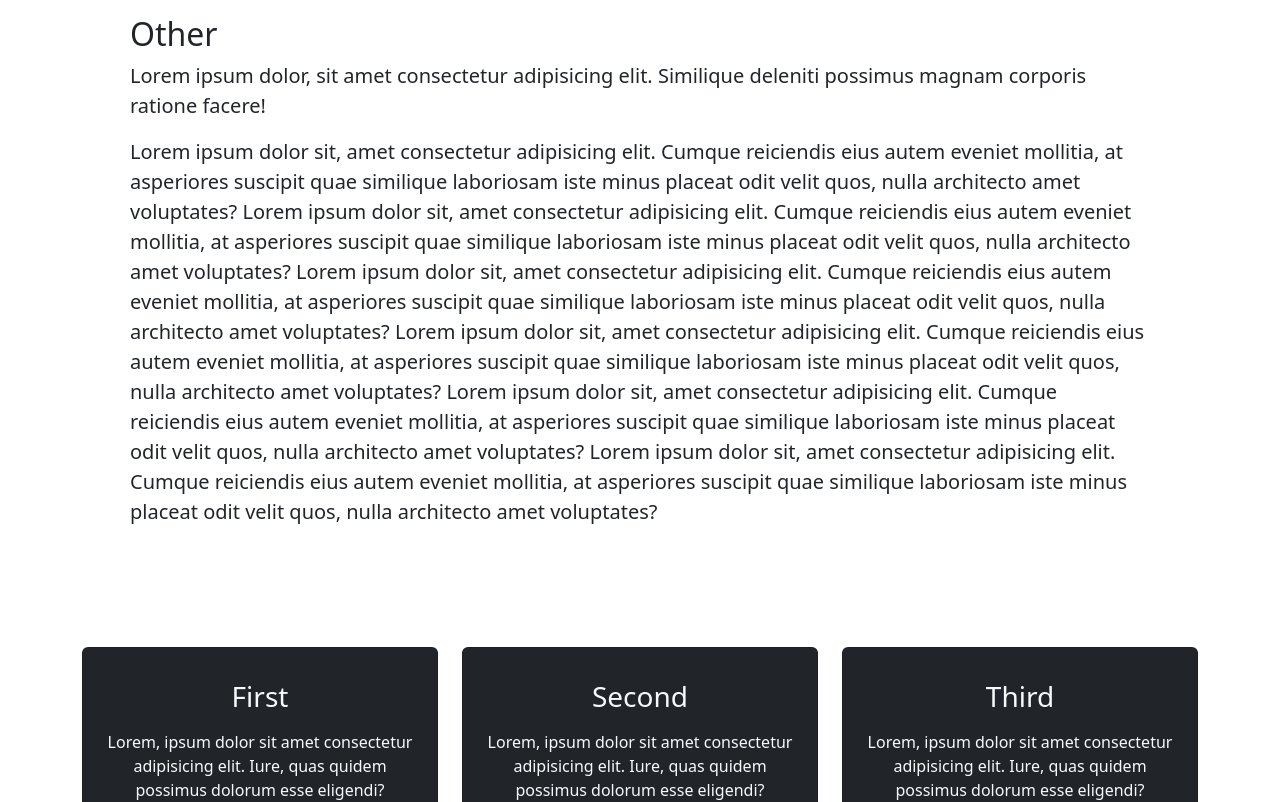
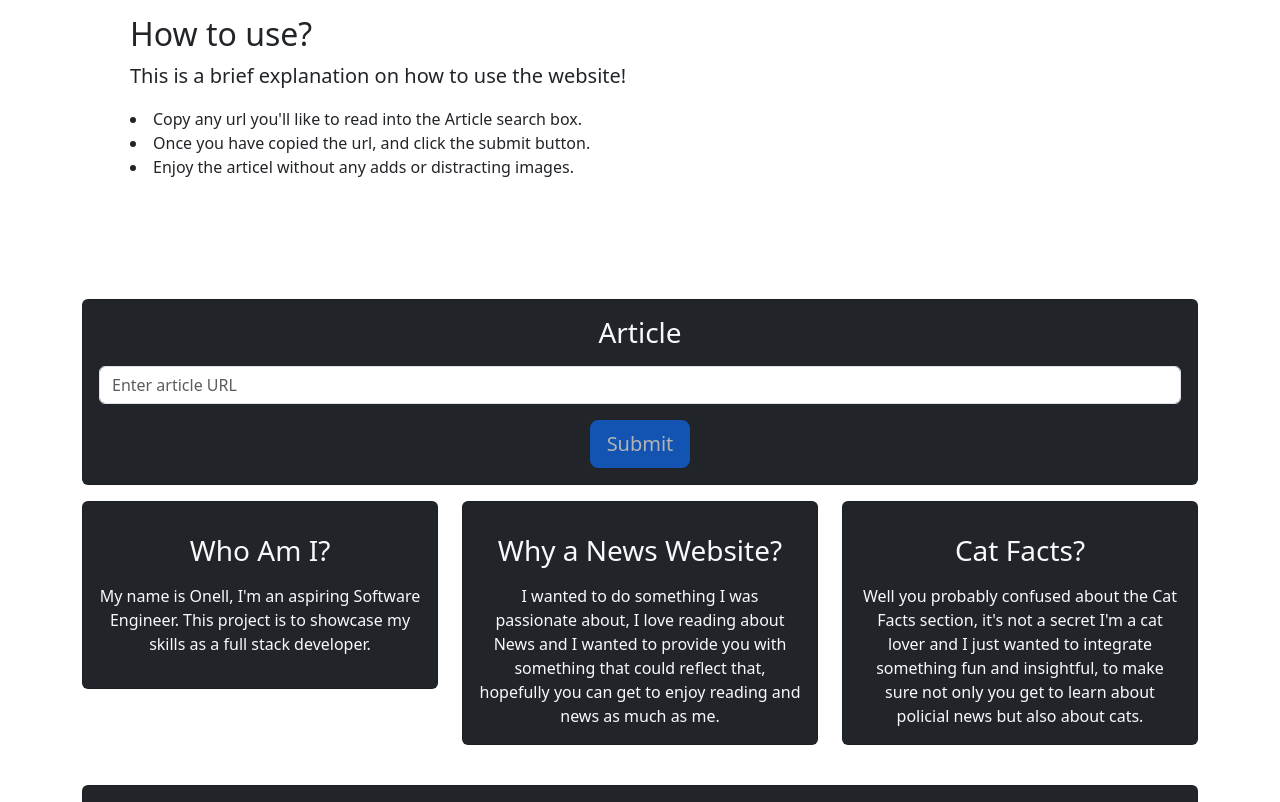
Before and after one commit to aquinoonell/Oversearch-news-app, a React (Vite) app: page / in a window 1280 px wide. Shown: the part 1840-2642 px from the top of the page. Built offline with nearby package versions, Linux system fonts and the light colour scheme.

Commit message:
Cleaning some code and polishing some text

```diff
--- /dev/null
+++ b/src/component/articles.jsx
@@ -0,0 +1,74 @@
+import React, { useState } from "react";
+import axios from "axios";
+
+const ArticleFetcher = () => {
+  const [loading, setLoading] = useState(false);
+  const [article, setArticle] = useState(null);
+  const [error, setError] = useState(null);
+  const [articleUrl, setArticleUrl] = useState(""); // Store URL input
+
+  const fetchArticle = async () => {
+    setLoading(true);
+    setError(null);
+
+    try {
+      const response = await axios.get("http://localhost:5100/fetch-article", {
+        params: { url: articleUrl }, // Send the article URL as a query parameter
+      });
+      setArticle(response.data.article); // Assuming the server returns the article in this structure
+    } catch (err) {
+      console.log(err.response || err);
+      setError("Failed to fetch the article.");
+    } finally {
+      setLoading(false);
+    }
+  };
+
+  return (
+    <section className="p-2">
+      <div className="container">
+        <div className="row text-center g-4">
+          <div className="col-md">
+            <div className="card bg-dark text-light">
+              <div className="card-body text-center">
+                <h3 className="card-title mb-3">Article</h3>
+
+                <input
+                  type="text"
+                  value={articleUrl}
+                  onChange={(e) => setArticleUrl(e.target.value)}
+                  placeholder="Enter article URL"
+                  className="form-control mb-3"
+                />
+
+                {error && (
+                  <Alert variant="danger" className="mt-3">
+                    {error}
+                  </Alert>
+                )}
+                <button
+                  onClick={fetchArticle}
+                  className="btn btn-primary btn-lg btn-expand-sm"
+                  type="submit"
+                  disabled={loading || !articleUrl}
+                >
+                  {loading ? "Subscribing..." : "Submit"}
+                </button>
+                {article && (
+                  <div
+                    className="card-text mt-3"
+                    style={{ maxHeight: "300px", overflowY: "auto" }}
+                  >
+                    {article}
+                  </div>
+                )}
+              </div>
+            </div>
+          </div>
+        </div>
+      </div>
+    </section>
+  );
+};
+
+export default ArticleFetcher;
--- a/src/component/cats.jsx
+++ b/src/component/cats.jsx
@@ -2,20 +2,20 @@ import { useState } from "react";
 import axios from "axios";
 
 const CatFact = () => {
-    const [fact, setFact] = useState(""); // State for storing the cat fact
-    const [isLoading, setIsLoading] = useState(false); // State to handle loading state
-    const [error, setError] = useState(null); // State for handling errors
+  const [fact, setFact] = useState("");
+  const [isLoading, setIsLoading] = useState(false);
+  const [error, setError] = useState(null);
 
   const fetchCatFact = async () => {
-        setIsLoading(true); // Set loading to true when the request starts
-        setError(null); // Reset error state
+    setIsLoading(true);
+    setError(null);
 
     try {
       const response = await axios.get("https://catfact.ninja/fact");
       const catFact = response.data.fact;
-            setFact(catFact); // Set the fetched fact to state
+      setFact(catFact);
 
-            // Log the fact and the fact length
+      // Log the fact and the fact length,
       console.log("Received cat fact:", catFact);
       console.log("Fact length:", catFact.length);
     } catch (error) {
--- a/src/component/newsletter.jsx
+++ b/src/component/newsletter.jsx
@@ -14,7 +14,7 @@ const NewsletterForm = () => {
 
         try {
             // Send POST request to the backend
-            const response = await axios.post("http://localhost:5100/api/subs", { email });
+            const response = await axios.post("http://localhost:5200/api/subs", { email });
 
             if (response.data.success) {
                 setMessage("Successfully subscribed!");
--- a/src/component/rows.jsx
+++ b/src/component/rows.jsx
@@ -10,12 +10,13 @@ function RowGrid() {
             <div class="col-md">
               <div class="card bg-dark text-light">
                 <div class="card-body text-center">
-                  <div class="h1 mb-3">
-                  </div>
-                  <h3 class="card-title mb-3" href=" ">First</h3>
-                  <p class="card-text">
-                    Lorem, ipsum dolor sit amet consectetur adipisicing elit.
-                    Iure, quas quidem possimus dolorum esse eligendi?
+                  <div class="h1 mb-3"></div>
+                  <h3 class="card-title mb-3" href=" ">
+                    Who Am I?
+                  </h3>
+                  <p class="col-md">
+                    My name is Onell, I'm an aspiring Software Engineer. This
+                    project is to showcase my skills as a full stack developer.
                   </p>
                 </div>
               </div>
@@ -23,12 +24,13 @@ function RowGrid() {
             <div class="col-md">
               <div class="card bg-dark text-light">
                 <div class="card-body text-center">
-                  <div class="h1 mb-3">
-                  </div>
-                  <h3 class="card-title mb-3">Second</h3>
+                  <div class="h1 mb-3"></div>
+                  <h3 class="card-title mb-3">Why a News Website?</h3>
                   <p class="card-text">
-                    Lorem, ipsum dolor sit amet consectetur adipisicing elit.
-                    Iure, quas quidem possimus dolorum esse eligendi?
+                    I wanted to do something I was passionate about, I love
+                    reading about News and I wanted to provide you with
+                    something that could reflect that, hopefully you can get to
+                    enjoy reading and news as much as me.
                   </p>
                 </div>
               </div>
@@ -36,12 +38,13 @@ function RowGrid() {
             <div class="col-md">
               <div class="card bg-dark text-light">
                 <div class="card-body text-center">
-                  <div class="h1 mb-3">
-                  </div>
-                  <h3 class="card-title mb-3">Third</h3>
+                  <div class="h1 mb-3"></div>
+                  <h3 class="card-title mb-3">Cat Facts?</h3>
                   <p class="card-text">
-                    Lorem, ipsum dolor sit amet consectetur adipisicing elit.
-                    Iure, quas quidem possimus dolorum esse eligendi?
+                    Well you probably confused about the Cat Facts section, it's
+                    not a secret I'm a cat lover and I just wanted to integrate
+                    something fun and insightful, to make sure not only you get
+                    to learn about policial news but also about cats.
                   </p>
                 </div>
               </div>
--- a/src/component/showcase.jsx
+++ b/src/component/showcase.jsx
@@ -1,6 +1,5 @@
 import { useState } from "react";
 import "bootstrap";
-import CatFact from "./cats";
 
 function Showcase() {
   return (
@@ -73,8 +72,8 @@ function Showcase() {
                 The fun comes from the drama and constant back-and-forth between
                 these two teams, each trying to push the country in their own
                 direction. It’s like a political tug-of-war where they both
-                                think they’re making the best play for the future!
-                                We are using colors to help you distinguish the parties.
+                think they’re making the best play for the future! We are using
+                colors to help you distinguish the parties.
               </p>
             </div>
           </div>
@@ -83,34 +82,16 @@ function Showcase() {
       <section id="" class="p-5">
         <div class="container">
           <div class="col-md p-5">
-                        <h2>Other</h2>
+            <h2>How to use?</h2>
             <p class="lead">
-                            Lorem ipsum dolor, sit amet consectetur adipisicing elit.
-                            Similique deleniti possimus magnam corporis ratione facere!
+              This is a brief explanation on how to use the website!
             </p>
-                        <p class="lead">
-                            Lorem ipsum dolor sit, amet consectetur adipisicing elit. Cumque
-                            reiciendis eius autem eveniet mollitia, at asperiores suscipit
-                            quae similique laboriosam iste minus placeat odit velit quos,
-                            nulla architecto amet voluptates? Lorem ipsum dolor sit, amet
-                            consectetur adipisicing elit. Cumque reiciendis eius autem eveniet
-                            mollitia, at asperiores suscipit quae similique laboriosam iste
-                            minus placeat odit velit quos, nulla architecto amet voluptates?
-                            Lorem ipsum dolor sit, amet consectetur adipisicing elit. Cumque
-                            reiciendis eius autem eveniet mollitia, at asperiores suscipit
-                            quae similique laboriosam iste minus placeat odit velit quos,
-                            nulla architecto amet voluptates? Lorem ipsum dolor sit, amet
-                            consectetur adipisicing elit. Cumque reiciendis eius autem eveniet
-                            mollitia, at asperiores suscipit quae similique laboriosam iste
-                            minus placeat odit velit quos, nulla architecto amet voluptates?
-                            Lorem ipsum dolor sit, amet consectetur adipisicing elit. Cumque
-                            reiciendis eius autem eveniet mollitia, at asperiores suscipit
-                            quae similique laboriosam iste minus placeat odit velit quos,
-                            nulla architecto amet voluptates? Lorem ipsum dolor sit, amet
-                            consectetur adipisicing elit. Cumque reiciendis eius autem eveniet
-                            mollitia, at asperiores suscipit quae similique laboriosam iste
-                            minus placeat odit velit quos, nulla architecto amet voluptates?
-                        </p>
+            <li>
+              Copy any url you'll like to read into the Article search box.
+            </li>
+            <li>Once you have copied the url, and click the submit button.</li>
+            <li>Enjoy the articel without any adds or distracting images.</li>
+            <p class="lead"></p>
           </div>
         </div>
       </section>
--- a/src/main.jsx
+++ b/src/main.jsx
@@ -6,12 +6,14 @@ import NewsLetter from "./component/newsletter";
 import RowGrid from "./component/rows";
 import Showcase from "./component/showcase";
 import CatFact from "./component/cats";
+import ArticleFetcher from "./component/articles";
 
 function App() {
   return (
     <>
       <NavbarMenu />
       <Showcase />
+      <ArticleFetcher />
       <RowGrid />
       <CatFact />
       <NewsLetter />
```
Lines whose indentation alone changed are shown as unchanged.
